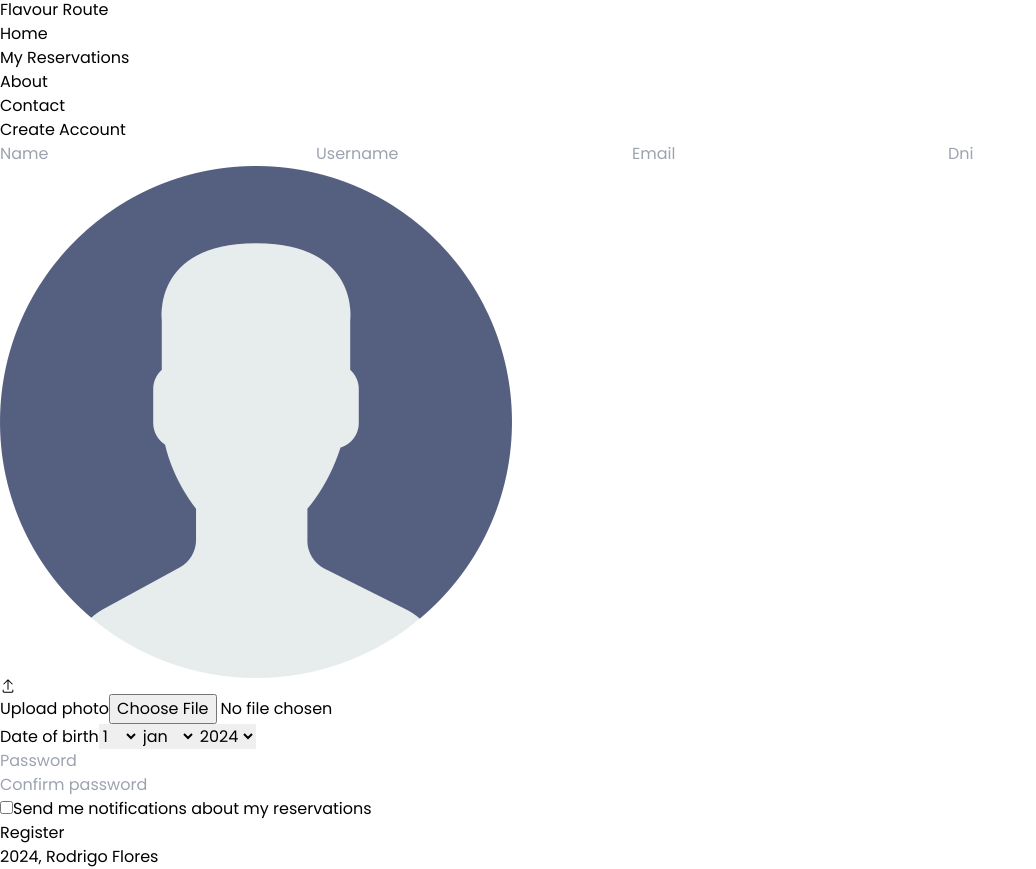
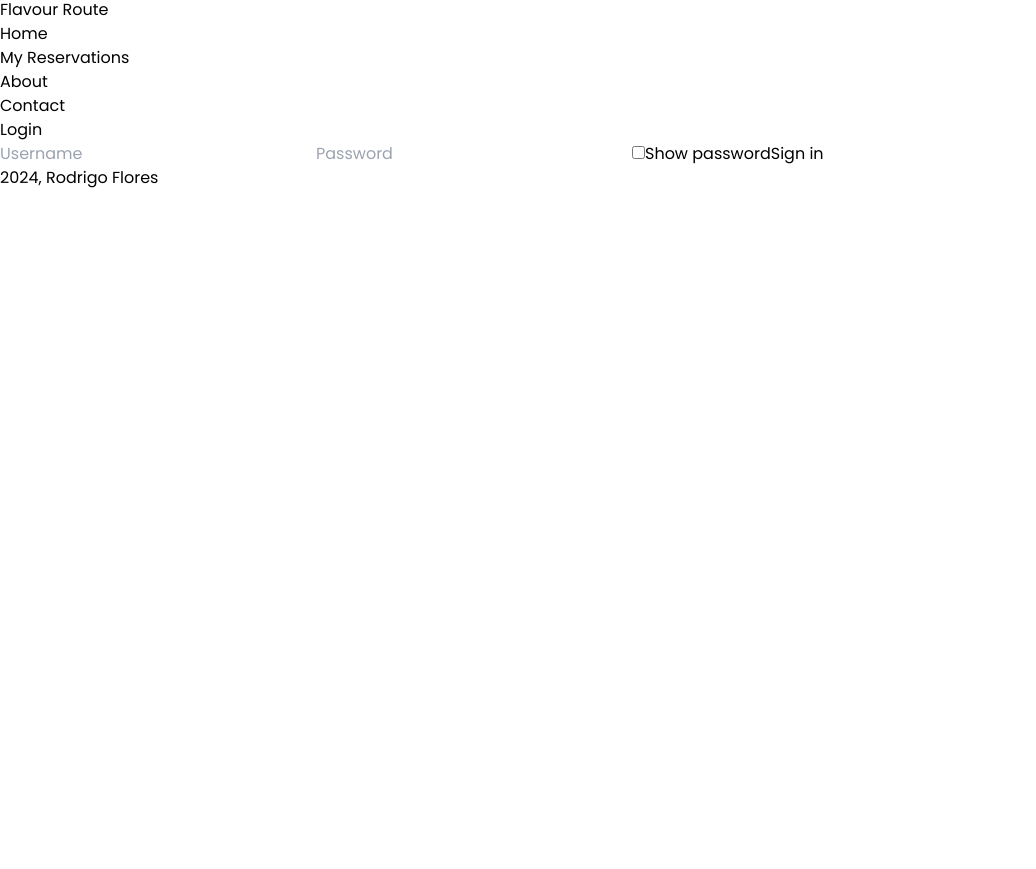
Before and after one commit to BlockBeam22Y/FlavourRoute, a React (Vite) app in the folder front/: page /login in a window 1280 px wide. Shown: the part 514-1383 px from the top of the page, without its empty margins (0-1036 px from the left). After the commit the page ends 800 px from the top, so only its background shows below. Built offline with nearby package versions, Linux system fonts and the light colour scheme.

Commit message:
HW10 Completed

```diff
--- a/front/src/App.jsx
+++ b/front/src/App.jsx
@@ -13,8 +13,8 @@ function App() {
       <main className='flex flex-col justify-center items-center gap-4 text-gray-800 p-4 flex-1'>
         {/* <Home /> */}
         {/* <MyReservations /> */}
-        <Register />
-        {/* <Login /> */}
+        {/* <Register /> */}
+        <Login />
       </main>
       <Footer />
     </>
--- a/front/src/components/ActionButton.jsx
+++ b/front/src/components/ActionButton.jsx
@@ -1,10 +1,11 @@
 import ActionButtonTypes from '../utils/ActionButtonTypes';
 
-const ActionButton = ({ type, handleOnClick }) => {
+const ActionButton = ({ type, handleOnClick, disabled }) => {
   return (
     <button
       onClick={handleOnClick}
-      className='flex items-center bg-red-600 text-white hover:bg-red-700 hover:text-gray-300 px-3 py-2 rounded-full'
+      disabled={disabled}
+      className={`flex items-center bg-red-600 ${disabled ? 'opacity-75' : 'hover:bg-red-700 hover:text-gray-300'} text-white px-3 py-2 rounded-full`}
     >
       {
         ActionButtonTypes[type]
--- a/front/src/components/Alert.jsx
+++ b/front/src/components/Alert.jsx
@@ -1,7 +1,7 @@
 const Alert = ({ info: { message, OK } }) => {
   return (
     <div className={`px-4 py-3 rounded-md ${OK ? 'bg-green-100' : 'bg-red-100'}`}>
-      {OK ? 'You have succesfully registered' : `Failed to submit form: ${message}`}
+      {message}
     </div>
   );
 }
--- a/front/src/utils/ActionButtonTypes.jsx
+++ b/front/src/utils/ActionButtonTypes.jsx
@@ -3,6 +3,16 @@ import { TbCalendarCancel } from "react-icons/tb";
 import { IoIosExit } from "react-icons/io";
 
 const ActionButtonTypes = {
+  register: (
+    <>
+      <span>Register</span>
+    </>
+  ),
+  login: (
+    <>
+      <span>Sign in</span>
+    </>
+  ),
   new: (
     <>
       <AiFillPlusCircle className='mr-2 w-6 h-6' />
--- a/front/src/views/Login.jsx
+++ b/front/src/views/Login.jsx
@@ -1,7 +1,88 @@
+import { useState } from 'react';
+import ActionButton from '../components/ActionButton';
+import Alert from '../components/Alert';
+import axios from 'axios';
+
 const Login = () => {
+  const [formData, setFormData] = useState({
+    username: '',
+    password: ''
+  });
+
+  const [isChecked, setIsChecked] = useState(false);
+
+  const [alertInfo, setAlertInfo] = useState(null);
+
+  const handleOnChange = (event) => {
+    const { name, value } = event.target;
+
+    setFormData({
+      ...formData,
+      [name]: value
+    });
+  };
+
+  const handleOnSubmit = (event) => {
+    event.preventDefault();
+    setAlertInfo(null);
+
+    axios.post('http://localhost:3000/users/login', formData)
+      .then(res => {
+        if (res.data.login) {
+          setAlertInfo({
+            message: 'Logged in successfully',
+            OK: true
+          });
+
+          console.log(res.data.user);
+
+          setFormData({
+            username: '',
+            password: ''
+          });
+
+          setIsChecked(false);
+        }
+      })
+      .catch(err => setAlertInfo(err.response.data));
+  };
+
   return (
     <>
-      <h2 className='text-3xl font-bold'>Login</h2>
+      <form onSubmit={handleOnSubmit} className='bg-white border-2 p-3 flex flex-col items-center gap-4'>
+        <h2 className='text-3xl font-bold'>Login</h2>
+
+        <input
+          type='text'
+          name='username'
+          placeholder='Username'
+          value={formData.username}
+          onChange={handleOnChange}
+          className='w-full px-2 py-1 border-b'
+        />
+
+        <input
+          type={isChecked ? 'text' : 'password'}
+          name='password'
+          placeholder='Password'
+          value={formData.password}
+          onChange={handleOnChange}
+          className='w-full px-2 py-1 border-b'
+        />
+
+        <label className='w-full'>
+          <input
+            type='checkbox'
+            className='mr-2'
+            checked={isChecked}
+            onChange={() => setIsChecked(!isChecked)} />
+          <span>Show password</span>
+        </label>
+
+        <ActionButton type='login' disabled={!formData.username || !formData.password} />
+      </form>
+
+      {alertInfo && <Alert info={alertInfo} />}
     </>
   );
 }
--- a/front/src/views/Register.jsx
+++ b/front/src/views/Register.jsx
@@ -2,6 +2,7 @@ import { useState } from 'react';
 import { GoUpload } from 'react-icons/go'
 import defaultAvatar from '../assets/user.png';
 import Alert from '../components/Alert';
+import ActionButton from '../components/ActionButton';
 import { years, months, days } from '../utils/dateOptions';
 import validateUserData from '../utils/validateUserData';
 import axios from 'axios';
@@ -34,12 +35,12 @@ const Register = () => {
   const [alertInfo, setAlertInfo] = useState(null);
 
   const handleOnChange = (event) => {
+    const { name, type, value } = event.target;
+
     setValidationData({
       ...validationData,
-      [event.name]: true
+      [name]: true
     });
-
-    const { name, type, value } = event.target;
 
     if (type === 'select-one') {
       formData.birthdate[name] = value;
@@ -73,7 +74,10 @@ const Register = () => {
         birthdate: Object.values(formData.birthdate).join('-')
       })
         .then(() => {
-          setAlertInfo({ OK: true });
+          setAlertInfo({
+            message: 'You have successfully registered',
+            OK: true
+          });
 
           setFormData({
             name: '',
@@ -101,20 +105,15 @@ const Register = () => {
         })
         .catch(err => setAlertInfo(err.response.data));
     } else {
-      setAlertInfo({
-        message: 'Invalid data',
-        OK: false
-      });
-
       setValidationData(validateUserData(formData));
     }
-  }
+  };
 
   return (
     <>
-      <h2 className='text-3xl font-bold'>Create Account</h2>
+      <form onSubmit={handleOnSubmit} className='bg-white border-2 p-3 flex flex-col items-center'>
+        <h2 className='text-3xl font-bold mb-2'>Create Account</h2>
 
-      <form onSubmit={handleOnSubmit} className='flex flex-col items-center'>
         <div className='w-full flex flex-col-reverse sm:flex-row items-center gap-2'>
           <div className='w-full sm:w-64 flex flex-col gap-2 mb-2 sm:m-0'>
             <input
@@ -124,7 +123,7 @@ const Register = () => {
               value={formData.name}
               onChange={handleOnChange}
               onBlur={handleOnBlur}
-              className={`w-full px-2 py-1 rounded-md border ${validationData.name || 'bg-red-50 border-red-600'}`}
+              className={`w-full px-2 py-1 border-b ${validationData.name || 'bg-red-50 border-red-600'}`}
             />
 
             <input
@@ -134,7 +133,7 @@ const Register = () => {
               value={formData.username}
               onChange={handleOnChange}
               onBlur={handleOnBlur}
-              className={`w-full px-2 py-1 rounded-md border ${validationData.username || 'bg-red-50 border-red-600'}`}
+              className={`w-full px-2 py-1 border-b ${validationData.username || 'bg-red-50 border-red-600'}`}
             />
 
             <input
@@ -144,7 +143,7 @@ const Register = () => {
               value={formData.email}
               onChange={handleOnChange}
               onBlur={handleOnBlur}
-              className={`w-full px-2 py-1 rounded-md border ${validationData.email || 'bg-red-50 border-red-600'}`}
+              className={`w-full px-2 py-1 border-b ${validationData.email || 'bg-red-50 border-red-600'}`}
             />
 
             <input
@@ -154,16 +153,16 @@ const Register = () => {
               value={formData.nDni}
               onChange={handleOnChange}
               onBlur={handleOnBlur}
-              className={`w-full px-2 py-1 rounded-md border ${validationData.nDni || 'bg-red-50 border-red-600'}`}
+              className={`w-full px-2 py-1 border-b ${validationData.nDni || 'bg-red-50 border-red-600'}`}
             />
           </div>
 
           <div className='p-2 relative'>
             <img src={defaultAvatar} alt='Profile picture' className='w-40 rounded-full border-2 border-gray-400' />
             <label className='w-40 h-40 flex justify-center items-center gap-1 rounded-full bg-black/20 absolute top-2 left-2 opacity-0 hover:opacity-100 cursor-pointer'>
-              <GoUpload className='w-6 h-6'/>
+              <GoUpload className='w-6 h-6 fill-white'/>
               <span className='text-white'>Upload photo</span>
-              <input type="file" accept='image/*' className='hidden' />
+              <input type='file' accept='image/*' className='hidden' />
             </label>
           </div>
         </div>
@@ -172,19 +171,19 @@ const Register = () => {
           <div className='w-full flex justify-between items-center'>
             <label>Date of birth</label>
 
-            <select name='day' onChange={handleOnChange} className='w-24 rounded border'>
+            <select name='day' value={formData.birthdate.day} onChange={handleOnChange} className='w-24 rounded border'>
               {
                 days.map((day, i) => <option key={i} value={day.value}>{day.text}</option>)
               }
             </select>
 
-            <select name='month' onChange={handleOnChange} className='w-24 rounded border'>
+            <select name='month' value={formData.birthdate.month} onChange={handleOnChange} className='w-24 rounded border'>
               {
                 months.map((month, i) => <option key={i} value={month.value}>{month.text}</option>)
               }
             </select>
 
-            <select name='year' onChange={handleOnChange} className='w-24 rounded border'>
+            <select name='year' value={formData.birthdate.year} onChange={handleOnChange} className='w-24 rounded border'>
               {
                 years.map((year, i) => <option key={i} value={year.value}>{year.text}</option>)
               }
@@ -199,7 +198,7 @@ const Register = () => {
               value={formData.password}
               onChange={handleOnChange}
               onBlur={handleOnBlur}
-              className={`w-full px-2 py-1 rounded-md border ${validationData.password && validationData.passwordConfirm || 'bg-red-50 border-red-600'}`}
+              className={`w-full px-2 py-1 border-b ${validationData.password && validationData.passwordConfirm || 'bg-red-50 border-red-600'}`}
             />
           </div>
 
@@ -211,21 +210,21 @@ const Register = () => {
               value={formData.passwordConfirm}
               onChange={handleOnChange}
               onBlur={handleOnBlur}
-              className={`w-full px-2 py-1 rounded-md border ${validationData.passwordConfirm || 'bg-red-50 border-red-600'}`}
+              className={`w-full px-2 py-1 border-b ${validationData.password && validationData.passwordConfirm || 'bg-red-50 border-red-600'}`}
             />
           </div>
 
           <div className='w-full'>
             <label>
-              <input type='checkbox' name='notificationsEnabled' onChange={handleOnChange} className='mr-2' />
+              <input type='checkbox' name='notificationsEnabled' checked={formData.notificationsEnabled} onChange={handleOnChange} className='mr-2' />
               <span className='text-wrap'>Send me notifications about my reservations</span>
             </label>
           </div>
         </div>
 
-        <button className='flex items-center bg-red-600 text-white hover:bg-red-700 hover:text-gray-300 mt-2 px-3 py-2 rounded-full'>
-          Register
-        </button>
+        <div className='mt-2'>
+          <ActionButton type='register' disabled={Object.values(validationData).some(value => !value)} />
+        </div>
       </form>
 
       {alertInfo && <Alert info={alertInfo} />}
```
